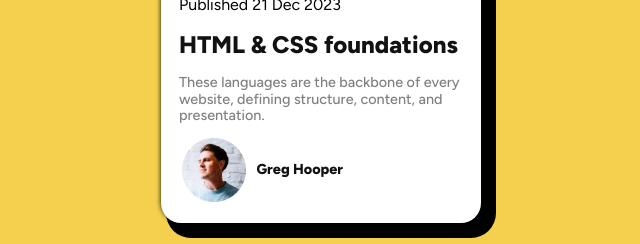
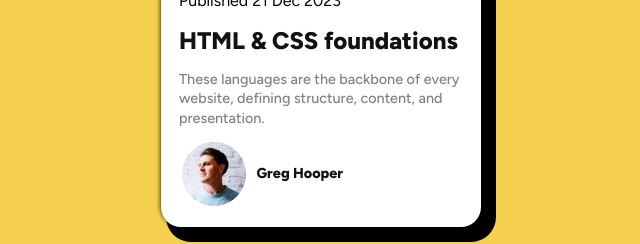
Before and after one commit to Naki93/frontend-blog-preview, a plain HTML site: page index.html in a window 1280 px wide. Shown: the part 382-626 px from the top of the page, without its empty margins (319-959 px from the left). Drawn offline with Linux system fonts and the light colour scheme.

Commit message:
update style.css

```diff
--- a/style.css
+++ b/style.css
@@ -39,7 +39,7 @@ img{
 }
 
 section{
-    /* line-height: 1.2rem; */
+    line-height: 1.2rem;
 }
 
 .avatar{
```
